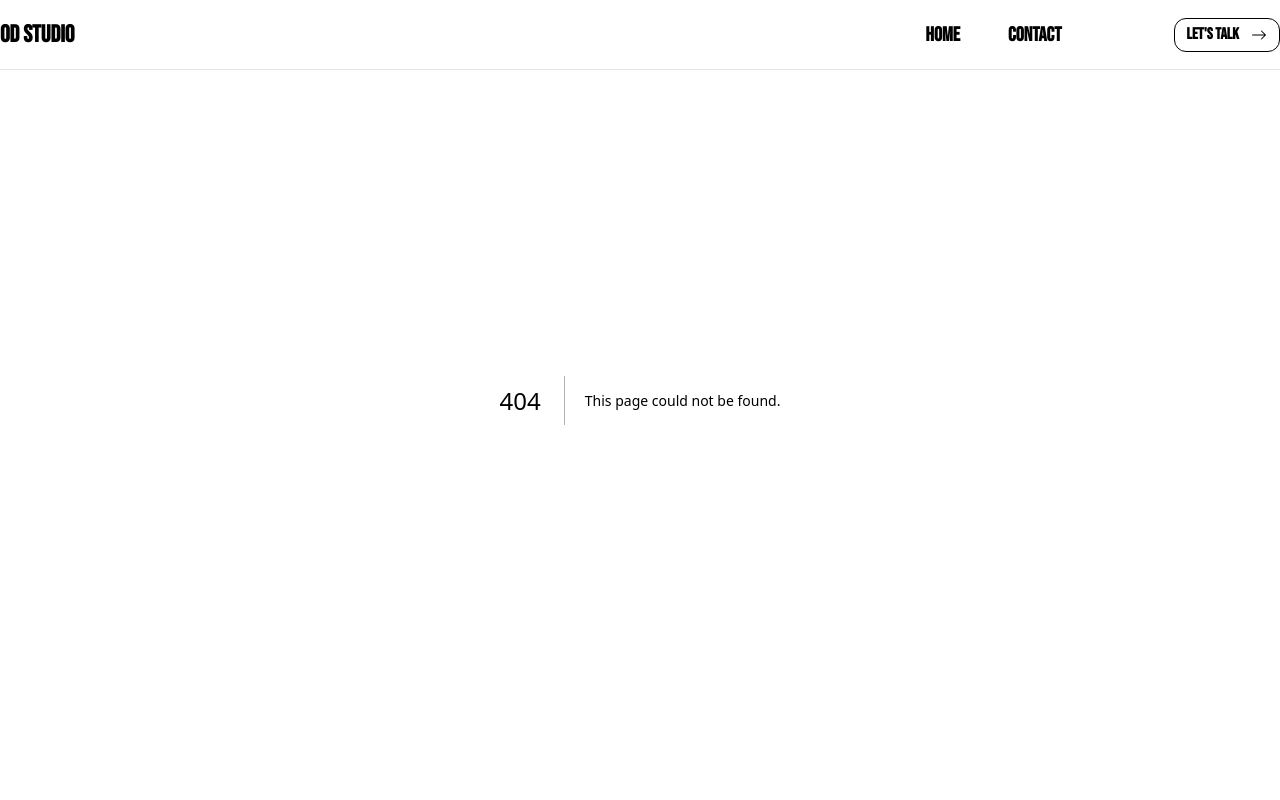
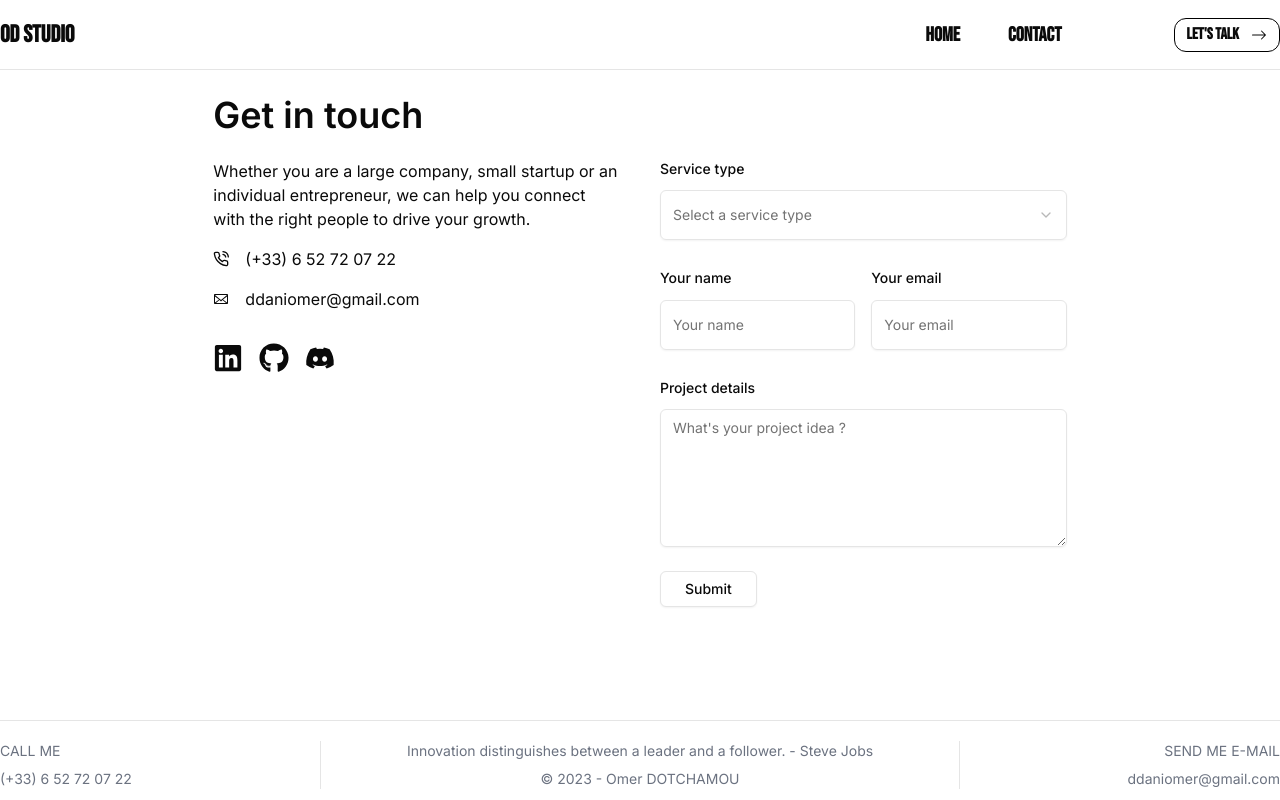
Before and after one commit to DaniOmer/nextjs-portfolio, a Next.js app: page /contact in a window 1280 px wide. Before the commit this address had no page. Shown: the top 800 px of the page. Built offline with nearby package versions, Linux system fonts and the light colour scheme; a web font is replaced by a local one.

Commit message:
Implement contact page

```diff
--- /dev/null
+++ b/src/app/contact/page.js
@@ -0,0 +1,42 @@
+"use client";
+
+import { GoMail } from "react-icons/go";
+import { FiPhoneCall } from "react-icons/fi";
+
+import ContactForm from "@/components/forms/contact/ContactForm";
+import SocialMedia from "@/components/forms/contact/SocialMedia";
+
+function Contact() {
+  return (
+    <main className="h-[74vh] 2xl:min-h-screen flex flex-col justify-center items-center bg-background scroll-smooth">
+      <div className="container mx-auto px-4 xl:px-0 mt-[70px] gap-10 md:gap-20">
+        <div className="w-2/3 mx-auto mt-16">
+          <h1 className="font-inter font-semibold text-4xl mb-6">
+            Get in touch
+          </h1>
+          <section className="grid grid-cols-1 lg:grid-cols-2 gap-10">
+            <div className="flex flex-col gap-4">
+              <p>
+                Whether you are a large company, small startup or an individual
+                entrepreneur, we can help you connect with the right people to
+                drive your growth.
+              </p>
+
+              <div className="flex items-center gap-4">
+                <FiPhoneCall />
+                <p>(+33) 6 52 72 07 22</p>
+              </div>
+              <div className="flex items-center gap-4">
+                <GoMail />
+                <p>ddaniomer@gmail.com</p>
+              </div>
+              <SocialMedia />
+            </div>
+            <ContactForm />
+          </section>
+        </div>
+      </div>
+    </main>
+  );
+}
+export default Contact;
--- a/src/app/page.js
+++ b/src/app/page.js
@@ -7,7 +7,7 @@ import Contact from "@/components/homepage/Contact";
 
 export default function Home() {
   return (
-    <main className="flex min-h-screen flex-col bg-background scroll-smooth">
+    <main className="min-h-screen bg-background scroll-smooth">
       <div className="mt-[70px] flex flex-col gap-10 md:gap-20">
         <HeroSection />
         <Services />
--- a/src/components/forms/contact/ContactForm.jsx
+++ b/src/components/forms/contact/ContactForm.jsx
@@ -35,11 +35,11 @@ function ContactForm() {
   });
 
   const onSubmit = (data) => {
-    console.log(`User submitting request : ${data}`);
+    console.log(`User submitting request : `, data);
   };
 
   return (
-    <Card className="!border-none shadow-none">
+    <Card className="!border-none bg-transparent shadow-none">
       <CardContent className="px-0">
         <form id="contact-form" onSubmit={form.handleSubmit(onSubmit)}>
           <FieldGroup>
@@ -123,6 +123,7 @@ function ContactForm() {
                   <Textarea
                     {...field}
                     id="message"
+                    rows={6}
                     aria-invalid={fieldState.invalid}
                     placeholder="What's your project idea ?"
                   />
--- /dev/null
+++ b/src/components/forms/contact/SocialMedia.jsx
@@ -0,0 +1,19 @@
+import Link from "next/link";
+import { FaLinkedin, FaGithub, FaDiscord } from "react-icons/fa";
+
+function SocialMedia() {
+  return (
+    <div className="flex gap-4 text-4xl mt-4">
+      <Link href="https://www.linkedin.com/in/omerdotchamou/" target="_blank">
+        <FaLinkedin size={30} />
+      </Link>
+      <Link href="https://github.com/DaniOmer/" target="_blank">
+        <FaGithub size={30} />
+      </Link>
+      <Link href="https://discord.com/users/873339668618436609" target="_blank">
+        <FaDiscord size={30} />
+      </Link>
+    </div>
+  );
+}
+export default SocialMedia;
--- a/src/components/homepage/Contact.jsx
+++ b/src/components/homepage/Contact.jsx
@@ -1,7 +1,8 @@
-import { AiFillLinkedin } from "react-icons/ai";
-import { FaTelegram } from "react-icons/fa";
+import Link from "next/link";
+import { FaLinkedin, FaGithub, FaDiscord } from "react-icons/fa";
 
 import ContactForm from "../forms/contact/ContactForm";
+import SocialMedia from "../forms/contact/SocialMedia";
 
 const Contact = () => {
   return (
@@ -22,26 +23,7 @@ const Contact = () => {
               are your goals and expectations ? What would success look like and
               how much are planning to spend to get there ?
             </p>
-            <div className="flex gap-4 text-4xl mt-4">
-              <a
-                href="https://www.linkedin.com/in/omerdotchamou/"
-                target="_blank"
-              >
-                <AiFillLinkedin />
-              </a>
-              <a
-                href="https://www.linkedin.com/in/omerdotchamou/"
-                target="_blank"
-              >
-                <FaTelegram />
-              </a>
-              <a
-                href="https://www.linkedin.com/in/omerdotchamou/"
-                target="_blank"
-              >
-                <AiFillLinkedin />
-              </a>
-            </div>
+            <SocialMedia />
           </div>
         </div>
       </div>
```
